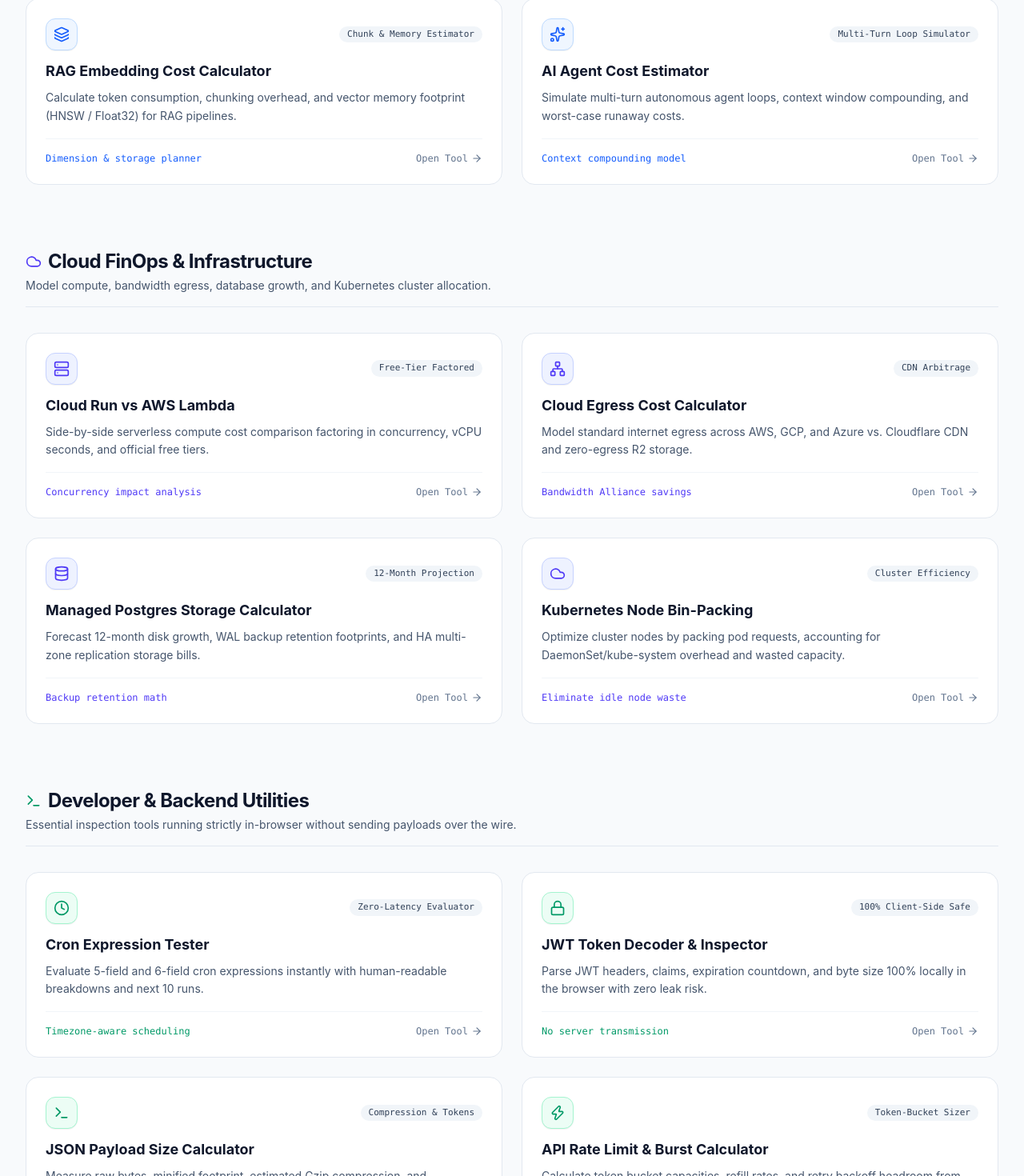
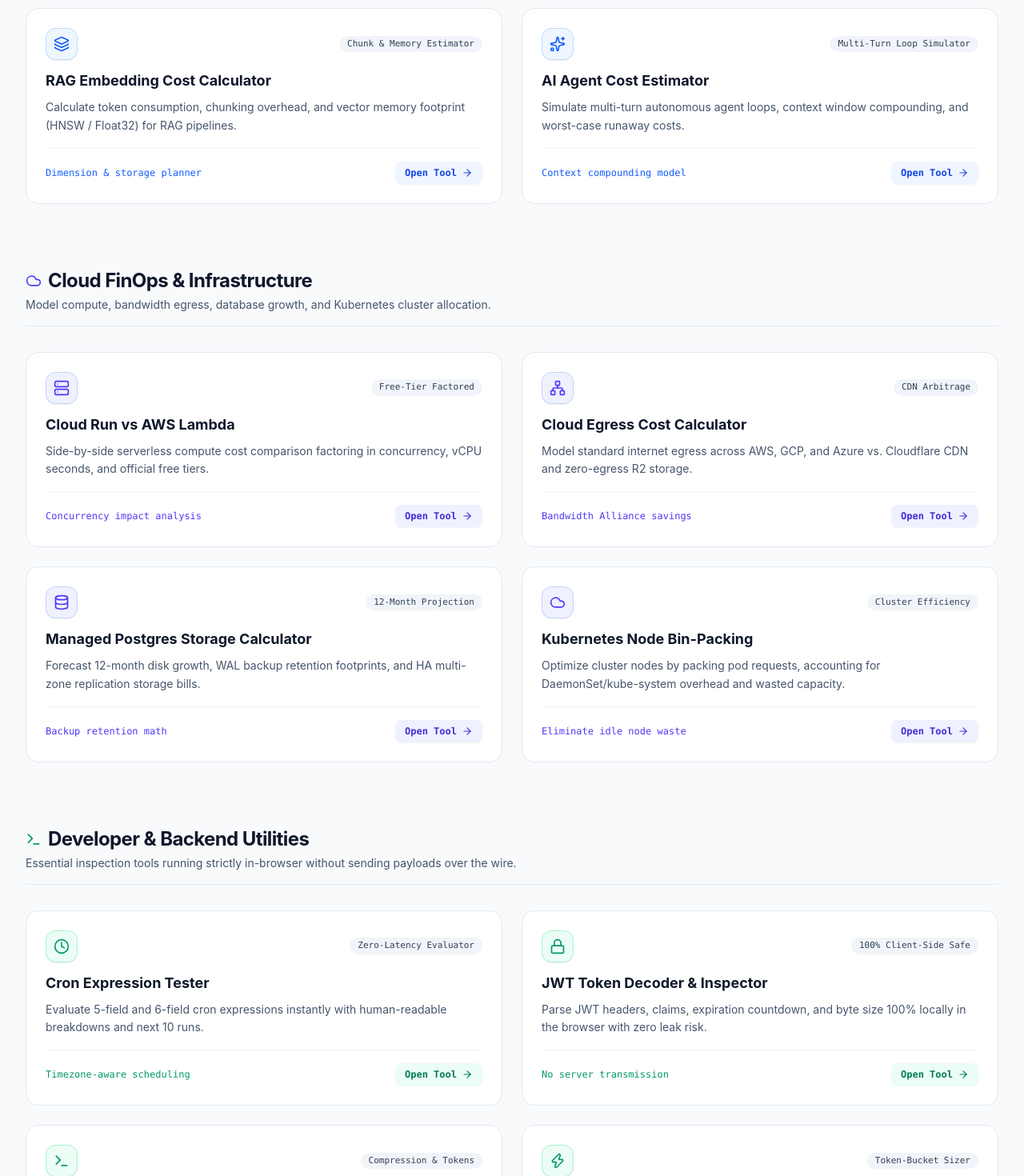
Before and after one commit to haseeb0505/devopskit, a Next.js app: page / in a window 1280 px wide. Shown: the part 1053-2523 px from the top of the page at 80% size. Built offline with nearby package versions, Linux system fonts and the light colour scheme.

Commit message:
style: improve visibility and styling of Open Tool buttons

```diff
--- a/src/app/page.tsx
+++ b/src/app/page.tsx
@@ -218,8 +218,8 @@ export default function HomePage() {
                 </div>
                 <div className="pt-4 border-t border-slate-100 flex items-center justify-between text-xs font-mono">
                   <span className="text-blue-600 font-medium">{tool.highlight}</span>
-                  <span className="flex items-center gap-1 text-slate-500 group-hover:text-blue-600 transition-colors">
-                    Open Tool <ArrowRight className="h-3.5 w-3.5 group-hover:translate-x-1 transition-transform" />
+                  <span className="inline-flex items-center gap-1.5 px-3 py-1.5 rounded-lg bg-blue-50 text-blue-700 font-semibold group-hover:bg-blue-600 group-hover:text-white transition-all shadow-xs">
+                    Open Tool <ArrowRight className="h-3.5 w-3.5 group-hover:translate-x-0.5 transition-transform" />
                   </span>
                 </div>
               </Link>
@@ -269,8 +269,8 @@ export default function HomePage() {
                 </div>
                 <div className="pt-4 border-t border-slate-100 flex items-center justify-between text-xs font-mono">
                   <span className="text-indigo-600 font-medium">{tool.highlight}</span>
-                  <span className="flex items-center gap-1 text-slate-500 group-hover:text-indigo-600 transition-colors">
-                    Open Tool <ArrowRight className="h-3.5 w-3.5 group-hover:translate-x-1 transition-transform" />
+                  <span className="inline-flex items-center gap-1.5 px-3 py-1.5 rounded-lg bg-indigo-50 text-indigo-700 font-semibold group-hover:bg-indigo-600 group-hover:text-white transition-all shadow-xs">
+                    Open Tool <ArrowRight className="h-3.5 w-3.5 group-hover:translate-x-0.5 transition-transform" />
                   </span>
                 </div>
               </Link>
@@ -320,8 +320,8 @@ export default function HomePage() {
                 </div>
                 <div className="pt-4 border-t border-slate-100 flex items-center justify-between text-xs font-mono">
                   <span className="text-emerald-600 font-medium">{tool.highlight}</span>
-                  <span className="flex items-center gap-1 text-slate-500 group-hover:text-emerald-600 transition-colors">
-                    Open Tool <ArrowRight className="h-3.5 w-3.5 group-hover:translate-x-1 transition-transform" />
+                  <span className="inline-flex items-center gap-1.5 px-3 py-1.5 rounded-lg bg-emerald-50 text-emerald-700 font-semibold group-hover:bg-emerald-600 group-hover:text-white transition-all shadow-xs">
+                    Open Tool <ArrowRight className="h-3.5 w-3.5 group-hover:translate-x-0.5 transition-transform" />
                   </span>
                 </div>
               </Link>
```
